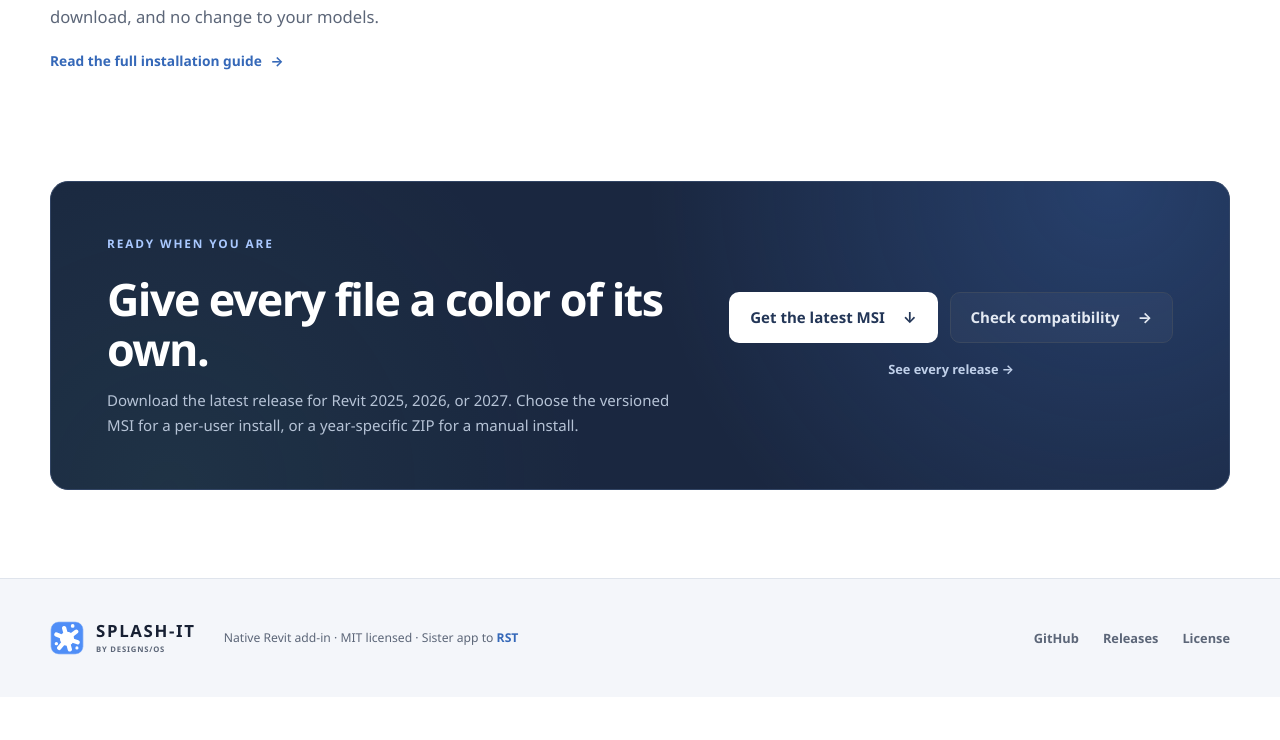
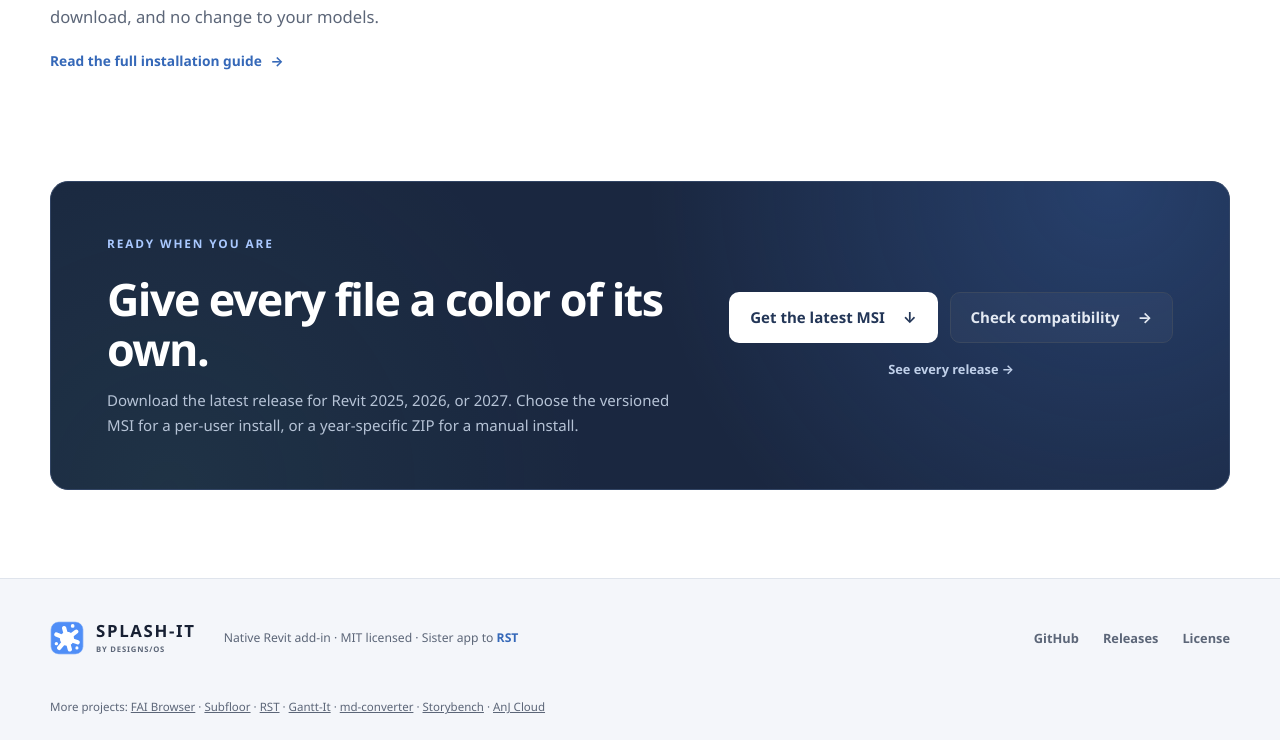
Before and after one commit to jedbjorn/splash-it, a plain HTML site: page docs/index.html in a window 1280 px wide. Shown: the part 5193-5933 px from the top of the page. Before the commit the page ends 5890 px from the top, so only its background shows below. Drawn offline with Linux system fonts and the light colour scheme.

Commit message:
docs: link the author's other projects from the README and site footer
Adds a short "More projects" section listing the author's other open-source projects, each with its site, source link and a one-line description.

Co-Authored-By: Claude Opus 5.5 <noreply@anthropic.com>

```diff
--- a/docs/assets/site.css
+++ b/docs/assets/site.css
@@ -866,6 +866,18 @@ h3 {
   font-weight: 600;
 }
 
+.footer-more p {
+  margin: 0;
+  padding: 0 0 24px;
+  color: var(--muted);
+  font-size: 0.72rem;
+}
+
+.footer-more a {
+  color: inherit;
+  text-decoration: underline;
+}
+
 .reveal-ready [data-reveal] {
   opacity: 0;
   transform: translate3d(0, 20px, 0);
--- a/docs/index.html
+++ b/docs/index.html
@@ -254,6 +254,9 @@
         <a href="https://github.com/jedbjorn/splash-it/blob/main/LICENSE">License</a>
       </div>
     </div>
+    <div class="container footer-more">
+      <p>More projects: <a href="https://jedbjorn.github.io/fai-browser/">FAI Browser</a> · <a href="https://subfloor.designs-os.com">Subfloor</a> · <a href="https://jedbjorn.github.io/rst-c/">RST</a> · <a href="https://jedbjorn.github.io/gantt-it/">Gantt-It</a> · <a href="https://md-converter.designs-os.com">md-converter</a> · <a href="https://github.com/jedbjorn/storybench">Storybench</a> · <a href="https://jedbjorn.github.io/anj-cloud/">AnJ Cloud</a></p>
+    </div>
   </footer>
 </body>
 </html>
```
Also changed, not shown: 1 other file.
